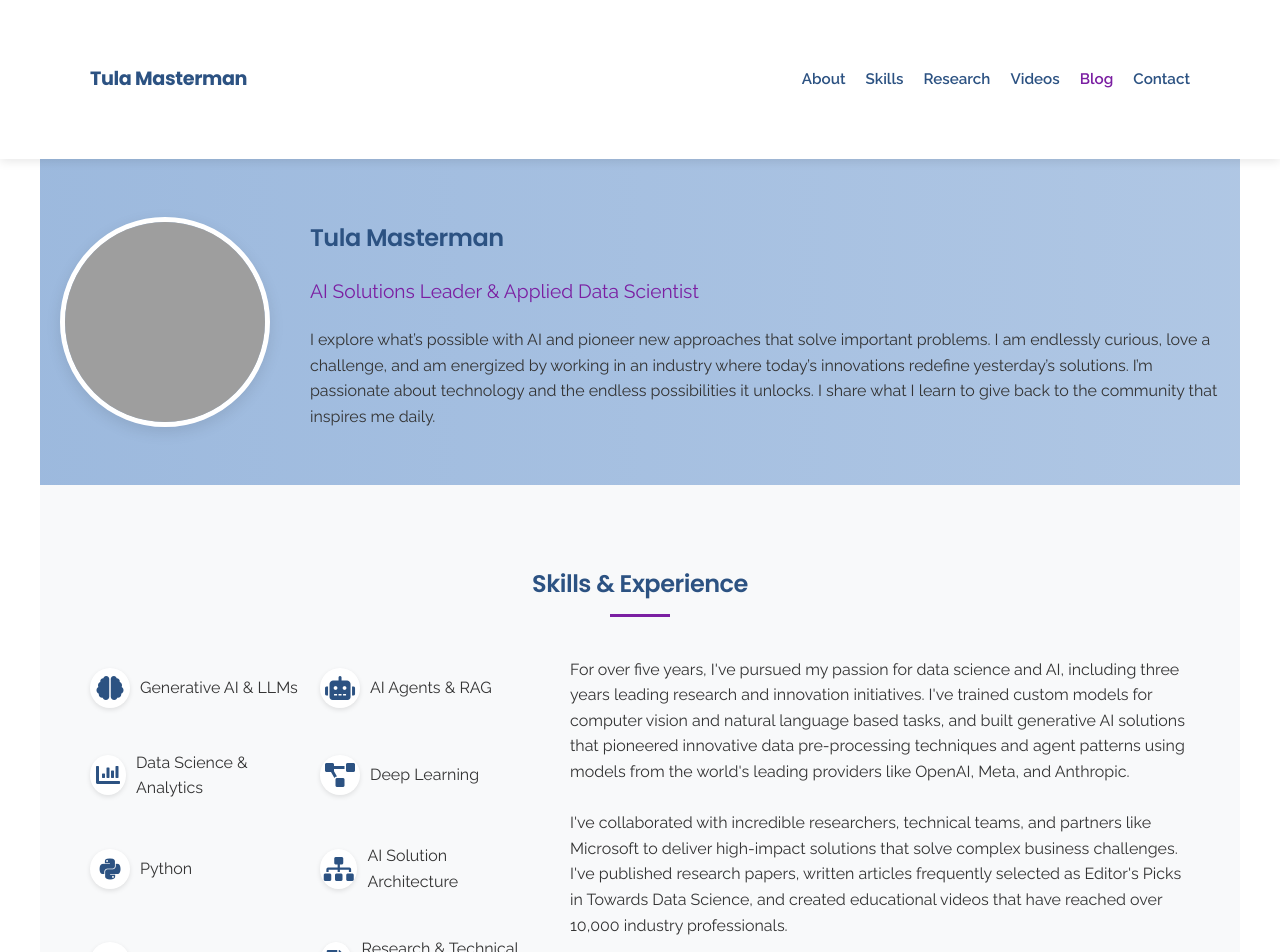
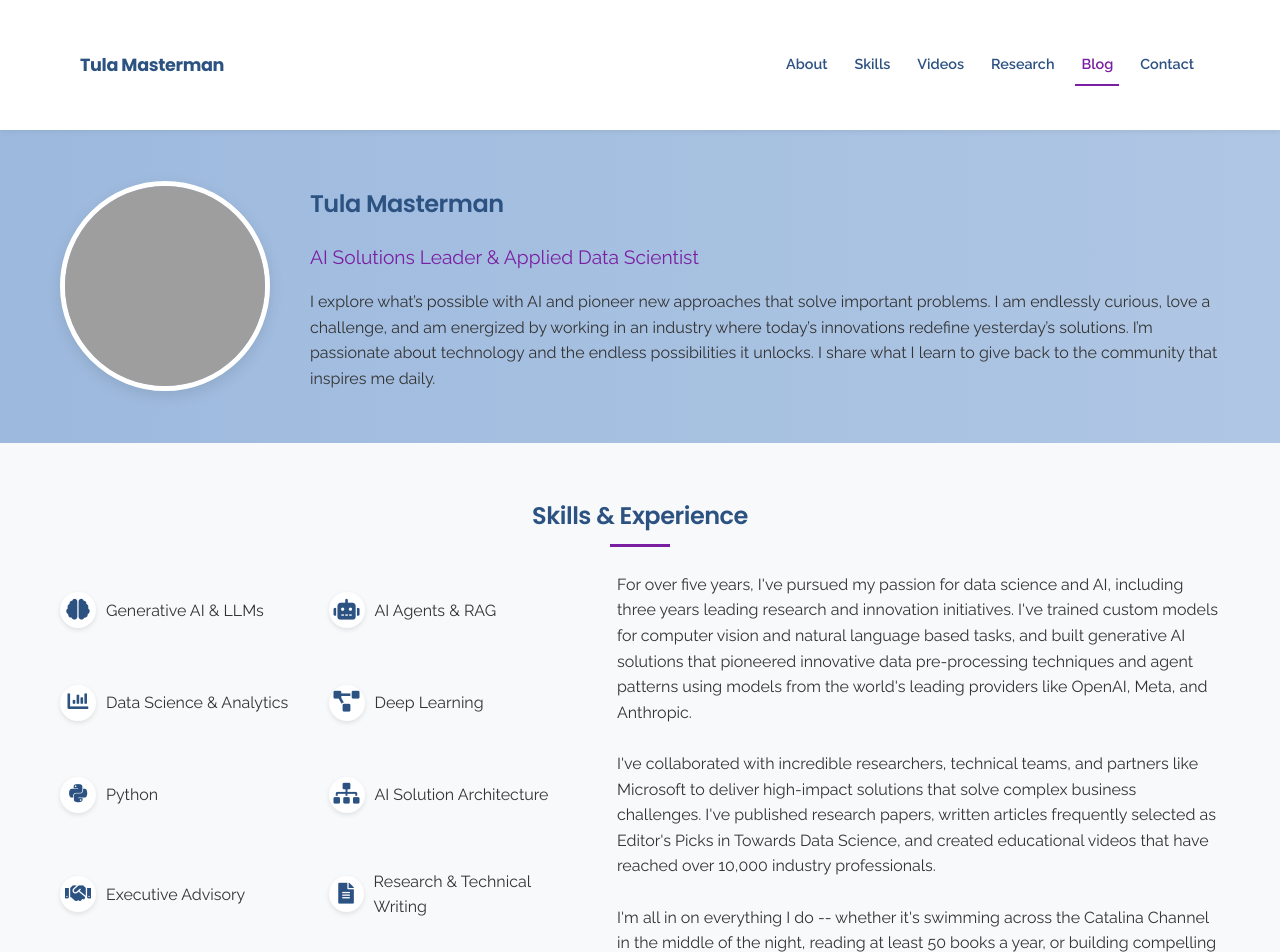
Before and after one commit to tmasterman/tmasterman.github.io, a Jekyll site: the page built from index.markdown, in a window 1280 px wide and 1400 px high. Shown: the top 952 px of the window. Built offline with Jekyll 4.4.1, drawn with Linux system fonts in a browser that asks for light colours; grey boxes are pictures that could not be loaded.

Commit message:
updates to nav, styling, spacing

```diff
--- a/_includes/navigation.html
+++ b/_includes/navigation.html
@@ -7,8 +7,8 @@
       <div class="nav-links">
         <a href="#about" class="nav-link">About</a>
         <a href="#skills" class="nav-link">Skills</a>
+        <a href="#videos" class="nav-link">Videos</a>
         <a href="#research" class="nav-link">Research</a>
-        <a href="#videos" class="nav-link">Videos</a>
         <a href="#blog" class="nav-link">Blog</a>
         <a href="#contact" class="nav-link">Contact</a>
       </div>
--- a/_layouts/portfolio.html
+++ b/_layouts/portfolio.html
@@ -1,10 +1,10 @@
 ---
 layout: default
 ---
-
-<div class="portfolio-container">
-  <!-- Section 1: Header with profile picture and intro -->
+<div class ="portfolio-container">
+  <!-- Section 1: About -->
   <section id="about" class="about-section">
+    <div class="section-container">
       <div class="profile-container">
         <div class="profile-image">
           <img src="{{ site.baseurl }}/assets/images/profile-picture.jpg" alt="{{ site.title }}">
@@ -12,7 +12,8 @@ layout: default
         <div class="profile-text">
           <h1>{{ site.title }}</h1>
           <p class="subtitle">{{ site.subtitle }}</p>
-        <div class="about-text">{{ content }}</div>
+          <p>{{ content }}</p>
+        </div>
       </div>
     </div>
   </section>
--- a/assets/css/portfolio.scss
+++ b/assets/css/portfolio.scss
@@ -10,31 +10,19 @@ $tertiary-color: #2e7d32; // Green accent (as an alternative)
 $text-color: #333333;
 $light-color: #ffffff;
 $light-bg: #f8f9fa;
+$light-bg-alt: #f0f2f5; // Alternate light background
 $dark-bg: #1a202c;
 $transition: all 0.3s ease;
 
 // General Styles
-// body {
-//   font-family: 'Raleway', sans-serif;
-//   color: $text-color;
-//   line-height: 1.6;
-//   margin: 0;
-//   padding: 0;
-// }
-
-// Font settings
 body {
   font-family: 'Raleway', sans-serif;
   color: $text-color;
   line-height: 1.6;
   margin: 0;
   padding: 0;
+  overflow-x: hidden; // Prevent horizontal scroll
 }
-
-// h1, h2, h3, h4, h5, h6, .section-title, .site-brand .brand-link {
-//   font-family: 'Montserrat', sans-serif;
-//   font-weight: 700;
-// }
 
 h1, h2, h3, h4, h5, h6, .section-title, .site-brand .brand-link {
   font-family: 'Poppins', sans-serif;
@@ -43,20 +31,23 @@ h1, h2, h3, h4, h5, h6, .section-title, .site-brand .brand-link {
 }
 
 .portfolio-container {
-  max-width: 1200px;
+  width: 100%;
   margin: 0 auto;
+  overflow-x: hidden; // Ensure no overflow
 }
 
 .section-container {
-  padding: 60px 20px;
-  max-width: 1100px;
+  padding: 30px 20px; // Reduced padding
+  max-width: 1200px; // Increased from 1100px
   margin: 0 auto;
+  box-sizing: border-box;
+  width: 100%;
 }
 
 .section-title {
   text-align: center;
   color: $primary-color;
-  margin-bottom: 40px;
+  margin-bottom: 25px; // Reduced from 40px
   position: relative;
 
   &:after {
@@ -65,13 +56,13 @@ h1, h2, h3, h4, h5, h6, .section-title, .site-brand .brand-link {
     width: 60px;
     height: 3px;
     background: $secondary-color;
-    margin: 10px auto;
+    margin: 8px auto; // Reduced from 10px
   }
 }
 
 .btn {
   display: inline-block;
-  padding: 10px 20px;
+  padding: 8px 18px; // Slightly reduced
   border-radius: 4px;
   text-decoration: none;
   transition: $transition;
@@ -96,27 +87,33 @@ h1, h2, h3, h4, h5, h6, .section-title, .site-brand .brand-link {
   }
 }
 
-// Navigation
+// Navigation - More compact
 .site-header {
   background-color: $light-color;
-  box-shadow: 0 2px 10px rgba(0,0,0,0.1);
+  box-shadow: 0 1px 6px rgba(0,0,0,0.08);
   position: sticky;
   top: 0;
   z-index: 1000;
   padding: 0;
+  @extend .full-width-section;
 
   .site-nav {
     display: flex;
     justify-content: space-between;
     align-items: center;
-    padding: 4px 0;
+    padding: 0; // Reduced from 4px
+    height: 60px; // Fixed height for consistency
+    max-width: 1200px;
+    margin: 0 auto;
 
     .site-brand {
+      padding-left: 20px;
+
       .brand-link {
         color: $primary-color;
         text-decoration: none;
         font-weight: 700;
-        font-size: 1.2rem;
+        font-size: 1.1rem; // Slightly reduced from 1.2rem
         transition: $transition;
 
         &:hover {
@@ -127,13 +124,15 @@ h1, h2, h3, h4, h5, h6, .section-title, .site-brand .brand-link {
 
     .nav-links {
       display: flex;
+      padding-right: 20px;
 
       .nav-link {
-        margin-left: 20px;
+        margin-left: 15px; // Reduced from 20px
         color: $primary-color;
         text-decoration: none;
         font-weight: 600;
-        font-size: 0.95rem;
+        font-size: 0.9rem; // Reduced from 0.95rem
+        padding: 8px 6px; // Add padding to create a better touch target
         transition: $transition;
 
         &:hover, &.active {
@@ -144,18 +143,42 @@ h1, h2, h3, h4, h5, h6, .section-title, .site-brand .brand-link {
   }
 }
 
-// Section 1: About
+// Add a subtle indicator for the active page
+.nav-link.active {
+  border-bottom: 2px solid $secondary-color;
+}
+
+// Full-width section base class
+.full-width-section {
+  width: 100vw;
+  max-width: 100%;
+  margin-left: calc(-50vw + 50%);
+  margin-right: calc(-50vw + 50%);
+  padding: 0;
+
+  .section-container {
+    padding: 35px 20px;
+    max-width: 1200px;
+    margin: 0 auto;
+    width: 100%;
+    box-sizing: border-box;
+  }
+}
+
+// About section styles
 .about-section {
-  padding: 40px 20px; //60px 20px;
+  @extend .full-width-section;
   background: linear-gradient(to right,
-                              color.adjust($primary-color, $lightness: 40%),
-                              color.adjust($primary-color, $lightness: 45%));
+                            color.adjust($primary-color, $lightness: 40%),
+                            color.adjust($primary-color, $lightness: 45%));
 
   .profile-container {
     display: flex;
     flex-direction: column;
     align-items: center;
     text-align: center;
+    width: 100%;
+    max-width: 100%;
 
     @media (min-width: 768px) {
       flex-direction: row;
@@ -171,6 +194,7 @@ h1, h2, h3, h4, h5, h6, .section-title, .site-brand .brand-link {
     margin-bottom: 20px;
     border: 5px solid $light-color;
     box-shadow: 0 5px 15px rgba(0,0,0,0.1);
+    flex-shrink: 0;
 
     img {
       width: 100%;
@@ -186,6 +210,11 @@ h1, h2, h3, h4, h5, h6, .section-title, .site-brand .brand-link {
 
   .profile-text {
     flex: 1;
+    max-width: 100%;
+    width: 100%;
+    overflow-wrap: break-word;
+    word-wrap: break-word;
+    word-break: break-word;
 
     h1 {
       color: $primary-color;
@@ -195,7 +224,15 @@ h1, h2, h3, h4, h5, h6, .section-title, .site-brand .brand-link {
     .subtitle {
       color: $secondary-color;
       font-size: 1.2rem;
-      margin-bottom: 20px;
+      margin-bottom: 15px;
+    }
+
+    .about-text {
+      max-width: 100%;
+
+      p {
+        max-width: 100%;
+      }
     }
   }
 }
@@ -203,6 +240,7 @@ h1, h2, h3, h4, h5, h6, .section-title, .site-brand .brand-link {
 // Section 2: Skills & Experience
 .skills-section {
   background-color: $light-bg;
+  @extend .full-width-section;
 
   .skills-container {
     display: flex;
@@ -216,12 +254,12 @@ h1, h2, h3, h4, h5, h6, .section-title, .site-brand .brand-link {
   .skills-list {
     display: grid;
     grid-template-columns: repeat(2, 1fr);
-    gap: 20px;
-    margin-bottom: 30px;
+    gap: 15px; // Reduced from 20px
+    margin-bottom: 25px; // Reduced from 30px
 
     @media (min-width: 768px) {
-      width: 40%;
-      margin-right: 40px;
+      width: 45%; // Increased from 40%
+      margin-right: 35px; // Reduced from 40px
       margin-bottom: 0;
     }
   }
@@ -231,8 +269,8 @@ h1, h2, h3, h4, h5, h6, .section-title, .site-brand .brand-link {
     align-items: center;
 
     .skill-icon {
-      width: 40px;
-      height: 40px;
+      width: 36px; // Reduced from 40px
+      height: 36px; // Reduced from 40px
       display: flex;
       align-items: center;
       justify-content: center;
@@ -243,7 +281,7 @@ h1, h2, h3, h4, h5, h6, .section-title, .site-brand .brand-link {
       box-shadow: 0 2px 5px rgba(0,0,0,0.1);
 
       i {
-        font-size: 1.5rem;
+        font-size: 1.3rem; // Reduced from 1.5rem
       }
     }
   }
@@ -253,21 +291,86 @@ h1, h2, h3, h4, h5, h6, .section-title, .site-brand .brand-link {
   }
 }
 
-// Section 3: Research
+// Section 3: Videos (moved before Research)
+.videos-section {
+  background-color: $light-bg-alt; // Different background
+  @extend .full-width-section;
+
+  .video-slider {
+    overflow-x: auto;
+    padding: 8px 0; // Reduced from 20px
+
+    &::-webkit-scrollbar {
+      height: 6px; // Reduced from 8px
+    }
+
+    &::-webkit-scrollbar-track {
+      background: #f1f1f1;
+    }
+
+    &::-webkit-scrollbar-thumb {
+      background: $primary-color;
+      border-radius: 4px;
+    }
+  }
+
+  .video-container {
+    display: flex;
+    gap: 15px; // Reduced from 20px
+    min-width: min-content;
+  }
+
+  .video-item {
+    min-width: 380px; // Increased from 350px
+    background-color: $light-color;
+    border-radius: 8px;
+    overflow: hidden;
+    box-shadow: 0 4px 12px rgba(0,0,0,0.08);
+    margin-bottom: 10px; // Reduced from 15px
+
+    .video-embed {
+      position: relative;
+      padding-bottom: 56.25%; /* 16:9 aspect ratio */
+      height: 0;
+      overflow: hidden;
+
+      iframe {
+        position: absolute;
+        top: 0;
+        left: 0;
+        width: 100%;
+        height: 100%;
+        border: none;
+      }
+    }
+
+    .video-title {
+      padding: 12px; // Reduced from 15px
+      margin: 0;
+      color: $primary-color;
+      font-size: 1rem;
+    }
+  }
+}
+
+// Section 4: Research
 .research-section {
+  background-color: $light-color; // White background
+  @extend .full-width-section;
+
   .research-container {
     display: flex;
     flex-direction: column;
-    gap: 40px;
+    gap: 25px; // Reduced from 40px
   }
 
   .research-item {
     display: flex;
     flex-direction: column;
-    background-color: $light-color;
+    background-color: $light-bg;
     border-radius: 8px;
     overflow: hidden;
-    box-shadow: 0 5px 15px rgba(0,0,0,0.1);
+    box-shadow: 0 4px 12px rgba(0,0,0,0.08); // Slightly reduced shadow
 
     @media (min-width: 768px) {
       flex-direction: row;
@@ -288,84 +391,31 @@ h1, h2, h3, h4, h5, h6, .section-title, .site-brand .brand-link {
     }
 
     .research-content {
-      padding: 20px;
+      padding: 16px; // Reduced from 20px
       flex: 1;
 
       .research-title {
         color: $primary-color;
         margin-top: 0;
+        margin-bottom: 10px; // Added explicit margin-bottom
       }
-    }
-  }
-}
 
-// Section 4: Videos
-.videos-section {
-  background-color: $light-bg;
-
-  .video-slider {
-    overflow-x: auto;
-    padding: 20px 0;
-
-    &::-webkit-scrollbar {
-      height: 8px;
-    }
-
-    &::-webkit-scrollbar-track {
-      background: #f1f1f1;
-    }
-
-    &::-webkit-scrollbar-thumb {
-      background: $primary-color;
-      border-radius: 4px;
-    }
-  }
-
-  .video-container {
-    display: flex;
-    gap: 20px;
-    min-width: min-content;
-  }
-
-  .video-item {
-    min-width: 350px;
-    background-color: $light-color;
-    border-radius: 8px;
-    overflow: hidden;
-    box-shadow: 0 5px 15px rgba(0,0,0,0.1);
-    margin-bottom: 15px;
-
-    .video-embed {
-      position: relative;
-      padding-bottom: 56.25%; /* 16:9 aspect ratio */
-      height: 0;
-      overflow: hidden;
-
-      iframe {
-        position: absolute;
-        top: 0;
-        left: 0;
-        width: 100%;
-        height: 100%;
-        border: none;
+      .research-description {
+        margin-bottom: 12px; // Added explicit margin
       }
-    }
-
-    .video-title {
-      padding: 15px;
-      margin: 0;
-      color: $primary-color;
-      font-size: 1rem;
     }
   }
 }
 
 // Section 5: Blog
 .blog-section {
+  background-color: $light-bg-alt; // Different background
+  @extend .full-width-section;
+
   .blog-container {
     display: grid;
     grid-template-columns: 1fr;
-    gap: 30px;
+    gap: 20px; // Reduced from 30px
 
     @media (min-width: 768px) {
       grid-template-columns: repeat(2, 1fr);
@@ -376,7 +426,7 @@ h1, h2, h3, h4, h5, h6, .section-title, .site-brand .brand-link {
     background-color: $light-color;
     border-radius: 8px;
     overflow: hidden;
-    box-shadow: 0 5px 15px rgba(0,0,0,0.1);
+    box-shadow: 0 4px 12px rgba(0,0,0,0.08);
     transition: $transition;
 
     &:hover {
@@ -384,7 +434,7 @@ h1, h2, h3, h4, h5, h6, .section-title, .site-brand .brand-link {
     }
 
     .blog-image {
-      height: 200px;
+      height: 180px; // Reduced from 200px
       overflow: hidden;
 
       img {
@@ -400,11 +450,16 @@ h1, h2, h3, h4, h5, h6, .section-title, .site-brand .brand-link {
     }
 
     .blog-content {
-      padding: 20px;
+      padding: 16px; // Reduced from 20px
 
       .blog-title {
         color: $primary-color;
         margin-top: 0;
+        margin-bottom: 8px; // Added explicit margin
+      }
+
+      .blog-description {
+        margin-bottom: 12px; // Added explicit margin
       }
     }
   }
@@ -414,6 +469,7 @@ h1, h2, h3, h4, h5, h6, .section-title, .site-brand .brand-link {
 .contact-section {
   background: linear-gradient(to right, $primary-color, color.adjust($primary-color, $lightness: -10%));
   color: $light-color;
+  @extend .full-width-section;
 
   .section-title {
     color: $light-color;
@@ -432,19 +488,19 @@ h1, h2, h3, h4, h5, h6, .section-title, .site-brand .brand-link {
   .social-links {
     display: flex;
     justify-content: center;
-    gap: 20px;
-    margin-top: 30px;
+    gap: 16px; // Reduced from 20px
+    margin-top: 25px; // Reduced from 30px
 
     .social-icon {
-      width: 50px;
-      height: 50px;
+      width: 45px; // Reduced from 50px
+      height: 45px; // Reduced from 50px
       display: flex;
       align-items: center;
       justify-content: center;
       background-color: rgba(255,255,255,0.1);
       border-radius: 50%;
       color: $light-color;
-      font-size: 1.5rem;
+      font-size: 1.4rem; // Reduced from 1.5rem
       transition: $transition;
 
       &:hover {
@@ -460,6 +516,66 @@ h1, h2, h3, h4, h5, h6, .section-title, .site-brand .brand-link {
   background-color: $dark-bg;
   color: $light-color;
   text-align: center;
-  padding: 2px; /* Reduced from 20px */
-  font-size: 0.85rem; /* Reduced from 0.9rem */
+  @extend .full-width-section;
+
+  .section-container {
+    padding: 2px;
+    font-size: 0.85rem;
+  }
 }
+
+// Mobile responsiveness - all styles for screens under 768px
+@media (max-width: 767px) {
+  // Navigation adjustments
+  .site-header .site-nav {
+    height: 50px; // Even more compact on mobile
+
+    .site-brand .brand-link {
+      font-size: 1rem;
+    }
+
+    .nav-links .nav-link {
+      font-size: 0.8rem;
+      margin-left: 10px;
+      padding: 6px 4px;
+    }
+  }
+
+  // Section container adjustments
+  .section-container {
+    padding: 25px 15px; // Further reduced from 30px
+  }
+
+  // Video adjustments
+  .video-item {
+    min-width: 100%; // Make videos full width on mobile
+  }
+
+  // Other mobile adjustments
+  .blog-container {
+    gap: 15px; // Further reduced on mobile
+  }
+
+  .research-container {
+    gap: 20px; // Further reduced on mobile
+  }
+
+  // About section adjustments
+  .profile-container {
+    text-align: center;
+  }
+
+  .profile-image {
+    margin: 0 auto 15px; // Reduced from 20px
+  }
+
+  // Skills section mobile tweaks
+  .skills-list {
+    margin-bottom: 20px; // Reduced for mobile
+  }
+
+  // Reduce section title margin on mobile
+  .section-title {
+    margin-bottom: 20px; // Reduced from 25px
+  }
+}
```
Lines whose indentation alone changed are shown as unchanged.
